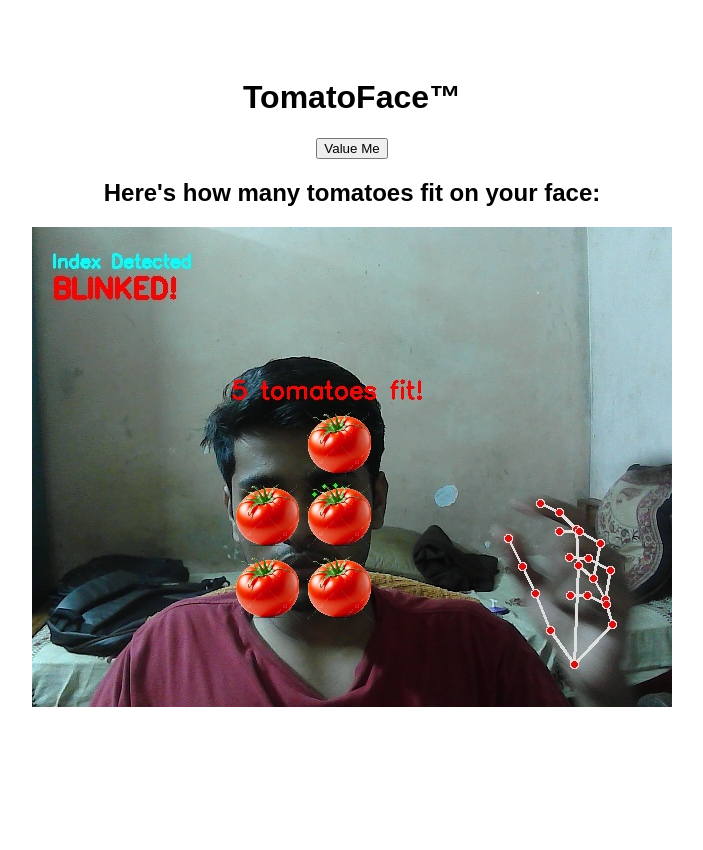
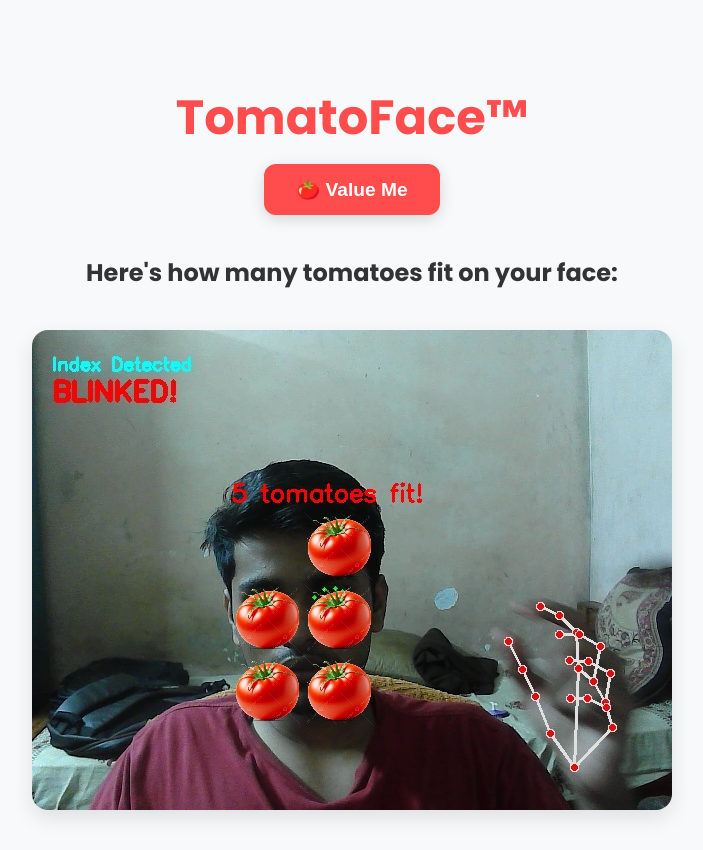
Before and after one commit to SR-005/Thakkali-Meter, a Flask app: page /thakkalimeter in a window 1280 px wide. Shown: the whole page, without its empty margins (288-991 px from the left). Before the commit the page ends 707 px from the top, so only its background shows below. Run offline with Flask 3, Linux system fonts and the light colour scheme.

Commit message:
doing css

```diff
--- /dev/null
+++ b/static/style.css
@@ -0,0 +1,62 @@
+body {
+    margin: 0;
+    padding: 0;
+    background: #f8f9fa;
+    font-family: 'Poppins', sans-serif;
+    display: flex;
+    flex-direction: column;
+    align-items: center;
+    justify-content: start;
+    min-height: 100vh;
+    padding-top: 50px;
+}
+
+h1 {
+    font-size: 3em;
+    color: #ff4d4d;
+    margin-bottom: 10px;
+}
+
+h2 {
+    color: #333;
+    margin-top: 40px;
+}
+
+button {
+    background-color: #ff4d4d;
+    color: white;
+    padding: 14px 32px;
+    font-size: 1.2em;
+    font-weight: 600;
+    border: none;
+    border-radius: 12px;
+    box-shadow: 0 4px 15px rgba(0, 0, 0, 0.15);
+    cursor: pointer;
+    transition: background-color 0.3s ease;
+}
+
+button:hover {
+    background-color: #e04343;
+}
+
+img {
+    margin-top: 20px;
+    max-width: 90%;
+    border-radius: 16px;
+    box-shadow: 0 8px 20px rgba(0, 0, 0, 0.1);
+}
+
+a {
+    text-decoration: none;
+}
+
+@media (max-width: 600px) {
+    h1 {
+        font-size: 2.2em;
+    }
+
+    button {
+        padding: 12px 24px;
+        font-size: 1em;
+    }
+}
--- a/templates/index.html
+++ b/templates/index.html
@@ -1,15 +1,18 @@
 <!DOCTYPE html>
-<html>
+<html lang="en">
 <head>
-    <title>Thakkali Meter</title>
+    <meta charset="UTF-8">
+    <title>TomatoFace™</title>
+    <link rel="stylesheet" href="{{ url_for('static', filename='style.css') }}">
+    <link href="https://fonts.googleapis.com/css2?family=Poppins:wght@500;700&display=swap" rel="stylesheet">
 </head>
-<body style="text-align:center; padding:50px; font-family:sans-serif;">
+<body>
     <h1>TomatoFace™</h1>
-    <a href="/run_facemesh"><button>Value Me</button></a>
+    <a href="/run_facemesh"><button>🍅 Value Me</button></a>
 
     {% if show_image %}
         <h2>Here's how many tomatoes fit on your face:</h2>
-        <img src="{{ url_for('static', filename='tomato_face.jpg') }}" alt="Tomato Face" style="max-width:80%;">
+        <img src="{{ url_for('static', filename='tomato_face.jpg') }}" alt="Tomato Face">
     {% endif %}
 </body>
 </html>
```
